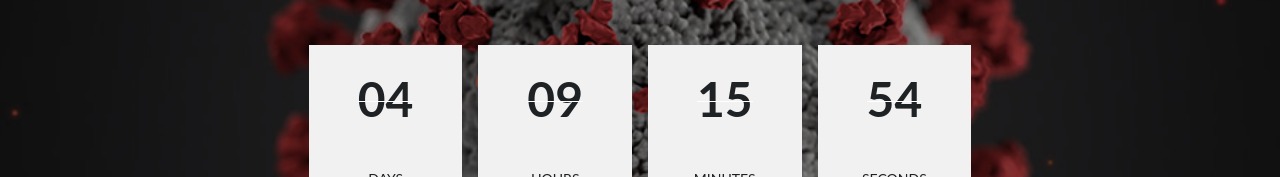
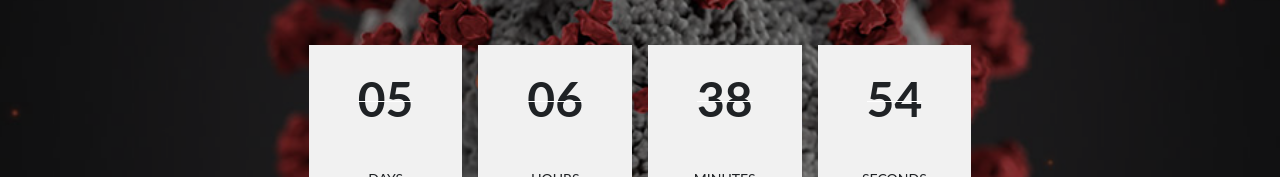
Before and after one commit to goran712/pobeda-korone, a plain HTML site: page index.html in a window 1280 px wide. Shown: the part 273-450 px from the top of the page. Drawn offline with nearby package versions, Linux system fonts and the light colour scheme.

Commit message:
Update index.html

```diff
--- a/index.html
+++ b/index.html
@@ -20,7 +20,7 @@
 
 		$(document).ready(function(){
 			$("#countdown").countdown({
-				date: "1 august 2020 00:00:00",
+				date: "1 august 2020 21:23:00",
 				format: "on"
 			});
 		});
```
